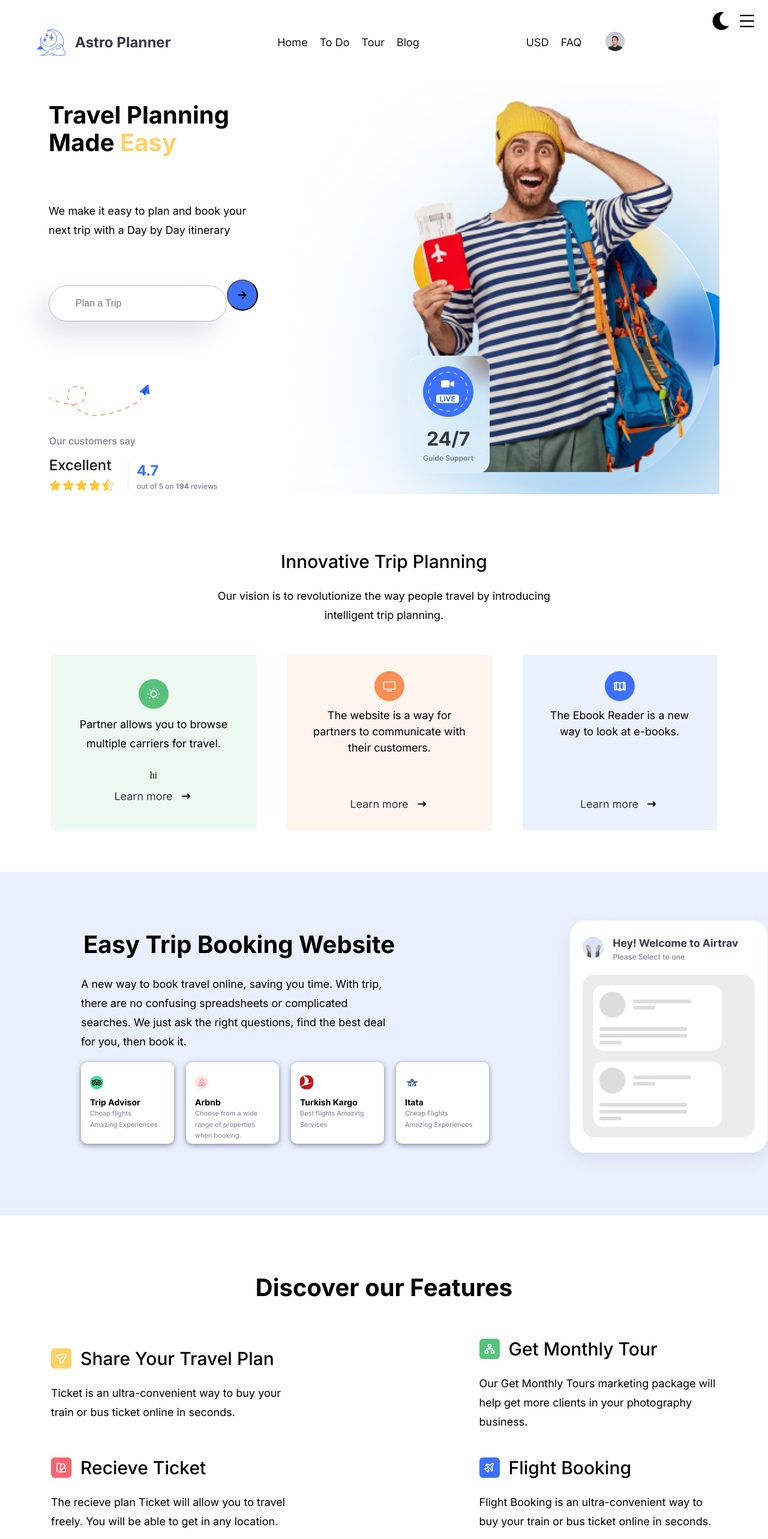
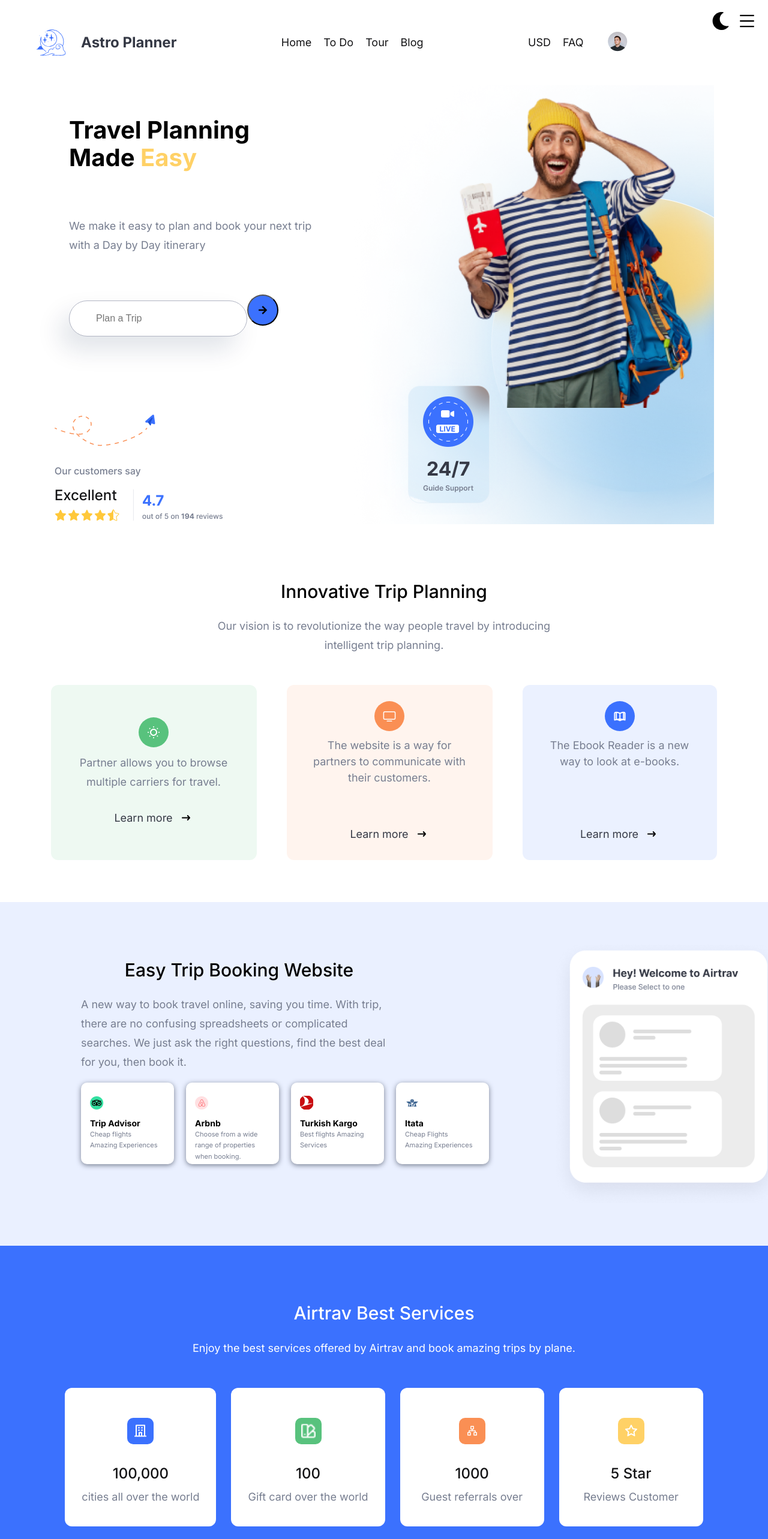
Before and after one commit to ronaldpaek/astro-planner-client, a React (Vite) app: page / in a window 1280 px wide. Shown: the top 2566 px of the page at 60% size. Built offline with nearby package versions, Linux system fonts and the light colour scheme.

Commit message:
mobile-responsiveness

```diff
--- a/src/components/AirtravBestServices.jsx
+++ b/src/components/AirtravBestServices.jsx
@@ -8,7 +8,7 @@ const AirtravBestServices = () => {
     <section className="airtrav-best-services">
       <div className="airtrav-best-services-container">
         <h2>Airtrav Best Services</h2>
-        <p>
+        <p className="light">
           Enjoy the best services offered by Airtrav and book amazing trips by
           plane.
         </p>
--- a/src/components/DiscoverFeatures.jsx
+++ b/src/components/DiscoverFeatures.jsx
@@ -6,11 +6,11 @@ import flightIcon from '@/assets/flightIcon.svg';
 export default function DiscoverFeatures() {
   return (
     <div className="discoverContainer">
-      <h1 className="features-text">Discover our Features</h1>
+      <h2 className="features-text">Discover our Features</h2>
       <div className="features-layout">
         <div className="flex rows">
           <div className="flex-col card-layout">
-            <div className=" flex">
+            <div className="card-layout-container flex">
               <div className=" flex n-icon">
                 <img src={navigateIcon} alt="navigate to" />
               </div>
@@ -22,8 +22,8 @@ export default function DiscoverFeatures() {
             </p>
           </div>
 
-          <div className="flex-col card-layout">
-            <div className="flex">
+          <div className=" card-layout flex-col">
+            <div className="card-layout-container flex">
               <div className=" flex h-icon">
                 <img src={hierarchyIcon} alt="hierarchy" />
               </div>
@@ -31,14 +31,13 @@ export default function DiscoverFeatures() {
             </div>
             <p className="text-box">
               Our Get Monthly Tours marketing package will help get more clients
-              in your photography business.
             </p>
           </div>
         </div>
         <div className="flex rows">
           <div className="card-layout flex-col">
-            <div className="flex ">
-              <div className=" flex r-icon">
+            <div className="card-layout-container flex">
+              <div className="flex r-icon">
                 <img src={recieveIcon} alt="recieve ticket icon" />
               </div>
               <h2 className="discover-text">Recieve Ticket</h2>
@@ -49,7 +48,7 @@ export default function DiscoverFeatures() {
             </p>
           </div>
           <div className="card-layout flex-col">
-            <div className="flex">
+            <div className="card-layout-container flex">
               <div className="f-icon flex">
                 <img src={flightIcon} alt="flight icon" />
               </div>
--- a/src/components/EasyTripBooking.jsx
+++ b/src/components/EasyTripBooking.jsx
@@ -10,9 +10,9 @@ export default function EasyTripBooking() {
       <div className="left-and-right">
         <div className="left-content">
           <div className="heading-container flex-col">
-            <h1>Easy Trip Booking Website</h1>
+            <h2>Easy Trip Booking Website</h2>
             <div className="flex-col">
-              <p>
+              <p className="easy-trip-text">
                 A new way to book travel online, saving you time. With trip,
                 there are no confusing spreadsheets or complicated searches. We
                 just ask the right questions, find the best deal for you, then
--- a/src/components/TripPlanning.jsx
+++ b/src/components/TripPlanning.jsx
@@ -23,10 +23,9 @@ export default function InnovativeTripPlanning() {
           <div className="trip-card-content flex-col">
             <p>Partner allows you to browse multiple carriers for travel.</p>
           </div>
-          hi
           <Link to="/">
             <div className="learn-more">
-              <p className="learn-more-text">Learn more</p>
+              <p className="learn-more-text text">Learn more</p>
               <img src={RightArrowIcon} alt="Learn more" />
             </div>
           </Link>
@@ -43,7 +42,7 @@ export default function InnovativeTripPlanning() {
           </div>
           <Link to="/">
             <div className="learn-more">
-              <p className="learn-more-text">Learn more</p>
+              <p className="learn-more-text text">Learn more</p>
               <img src={RightArrowIcon} alt="Learn more" />
             </div>
           </Link>
@@ -59,7 +58,7 @@ export default function InnovativeTripPlanning() {
           </div>
           <Link to="/">
             <div className="learn-more">
-              <p className="learn-more-text">Learn more</p>
+              <p className="learn-more-text text">Learn more</p>
               <img src={RightArrowIcon} alt="Learn more" />
             </div>
           </Link>
--- a/src/pages/Home.jsx
+++ b/src/pages/Home.jsx
@@ -13,6 +13,7 @@ const Home = () => {
       <Header />
       <TripPlanning />
       <EasyTripBooking />
+      <AirtravBestServices />
       <DiscoverFeatures />
       <TwoWeekTripPlan />
       <AirtravBestServices />
--- a/src/partials/_EasyTripBookings.scss
+++ b/src/partials/_EasyTripBookings.scss
@@ -69,12 +69,13 @@
   }
 
   .flex {
-    display: unset;
+    flex-direction: column;
   }
   .left-and-right {
     flex-direction: column-reverse;
     align-items: center;
     padding: unset;
+    gap: 0;
     .heading-container {
       width: unset;
     }
@@ -87,12 +88,15 @@
     height: unset;
     .indiviual-card {
       width: unset;
-      width: 70%;
-      height: 200px;
+      width: 270px;
+      min-height: 200px;
     }
   }
-
+  .easy-trip-text {
+    margin: 14px 24px;
+  }
   .frameImg {
     padding-top: 50px;
+    max-width: unset;
   }
 }
--- a/src/partials/_airtravbestservices.scss
+++ b/src/partials/_airtravbestservices.scss
@@ -36,3 +36,15 @@
   max-height: 200px;
   border-radius: 12px;
 }
+
+@include m.breakpoint('small') {
+  .airtrav-best-services-card {
+    display: flex;
+    flex-direction: column;
+    gap: 24px;
+  }
+  .service-card {
+    min-width: 270px;
+    min-height: 200px;
+  }
+}
--- a/src/partials/_discover.scss
+++ b/src/partials/_discover.scss
@@ -77,6 +77,9 @@
     padding: unset;
     width: 95%;
   }
+  .card-layout-container {
+    flex-direction: row !important;
+  }
 }
 
 @include m.breakpoint('medium') {
--- a/src/partials/_header.scss
+++ b/src/partials/_header.scss
@@ -2,32 +2,79 @@
 @use './mixins' as m;
 
 .header-container {
-  max-width: 1100px;
   margin: 0 auto;
   display: flex;
   justify-content: center;
   position: relative;
+
+  @include m.breakpoint('small') {
+    flex-direction: column;
+    align-items: center;
+  }
+
+  // Apply max-width only for larger screens
+  @include m.breakpoint('large') {
+    max-width: 1100px;
+  }
 }
+
 .highlight-text {
   color: v.$secondary-yellow;
 }
+
 .header-text-wrapper {
   display: flex;
   flex-direction: column;
   align-items: flex-start;
   gap: 48px;
   max-width: 500px;
+  padding: 25px;
+
+  @include m.breakpoint('small') {
+    text-align: left;
+    gap: 24px;
+    max-width: 100%; /* Ensure the text wrapper takes the full width on small screens */
+    padding: 10px; /* Adjust padding as needed for mobile */
+  }
+}
+
+.hero-image img {
+  max-width: 100%;
+  height: auto;
+  width: auto;
+  max-height: 100%;
 }
 
 .header-card {
   position: absolute;
   bottom: 1em;
   right: 20em;
+
+  @include m.breakpoint('small') {
+    position: static;
+    margin-top: 1em;
+    right: 0; /* Adjust the positioning for mobile */
+  }
+}
+
+@include m.breakpoint('small') {
+  .hero-image img {
+    max-width: 80%; /* Adjust the max-width for the hero image on small screens */
+  }
+
+  .header-card {
+    max-width: 80%; /* Adjust the max-width for the card on small screens */
+  }
 }
 
 .search-input-container {
   display: flex;
   align-items: flex-start;
+
+  @include m.breakpoint('small') {
+    flex-direction: column;
+    align-items: center;
+  }
 }
 
 .search-input {
@@ -37,6 +84,11 @@
   background: #fff;
   box-shadow: -16px 22px 42px 0px rgba(0, 31, 77, 0.12);
   margin-bottom: v.$spacing-large;
+
+  @include m.breakpoint('small') {
+    width: 100%;
+    margin-bottom: v.$spacing-medium;
+  }
 }
 
 .search-button {
@@ -50,4 +102,8 @@
   justify-content: center;
   align-items: center;
   flex-shrink: 0;
+
+  @include m.breakpoint('small') {
+    margin-top: v.$spacing-medium;
+  }
 }
--- a/src/partials/_mainStyles.scss
+++ b/src/partials/_mainStyles.scss
@@ -15,7 +15,8 @@ h2 {
 
 h3 {
   @include m.medium;
-  font-size: f.rem(v.$font-size-h3); // Convert to rems
+  font-size: f.rem(v.$font-size-h3);
+  margin: 0;
 }
 
 h4 {
@@ -28,6 +29,7 @@ p {
   @include m.regular;
   font-size: f.rem(v.$font-size-p); // Convert to rems
   line-height: 32px;
+  color: v.$color-gray-3;
 }
 
 li,
@@ -86,7 +88,10 @@ button:focus {
 .yellow {
   background-color: v.$secondary-yellow;
 }
-
+.light {
+  color: v.$color-light;
+  margin-bottom: v.$spacing-medium;
+}
 .wrapper {
   width: 80%;
   margin: 0 auto;
@@ -103,7 +108,7 @@ button:focus {
 
 .flex {
   display: flex;
-  gap: 15px;
+  gap: 25px;
   justify-content: center;
   align-items: center;
   padding-left: 0;
--- a/src/partials/_navbar.scss
+++ b/src/partials/_navbar.scss
@@ -116,10 +116,12 @@
 
   .nav-elements {
     position: absolute;
+    z-index: 1;
     right: 0;
     top: 60px;
     width: 100%;
-    height: calc(100vh - 60px);
+    background-color: rgba(255, 255, 255, 0.95);
+    height: 100%;
     transition: all 0.3s ease-in;
     overflow: hidden;
     transform: translateX(0);
--- a/src/partials/_tripPlanning.scss
+++ b/src/partials/_tripPlanning.scss
@@ -9,11 +9,9 @@
   text-align: center;
 }
 
-
 .trip-planning-content {
   margin-bottom: v.$spacing-medium;
 }
-
 
 .trip-planning-card-container {
   display: flex;
@@ -31,6 +29,7 @@
   gap: 10px;
   max-width: 272px;
   height: 250px;
+  border-radius: 12px;
 }
 
 .trip-card:nth-child(1) {
@@ -78,8 +77,6 @@
   margin: 0;
 }
 
-
-
 .card-description {
   text-align: center;
   line-height: 1.5;
```
